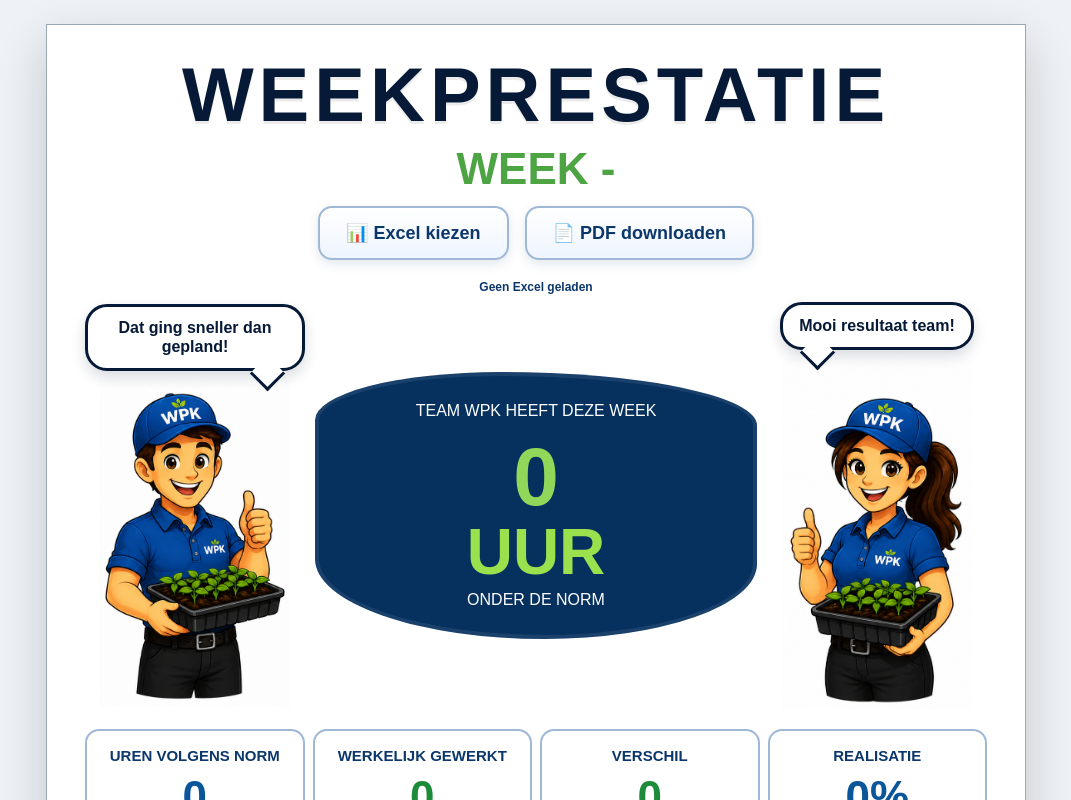
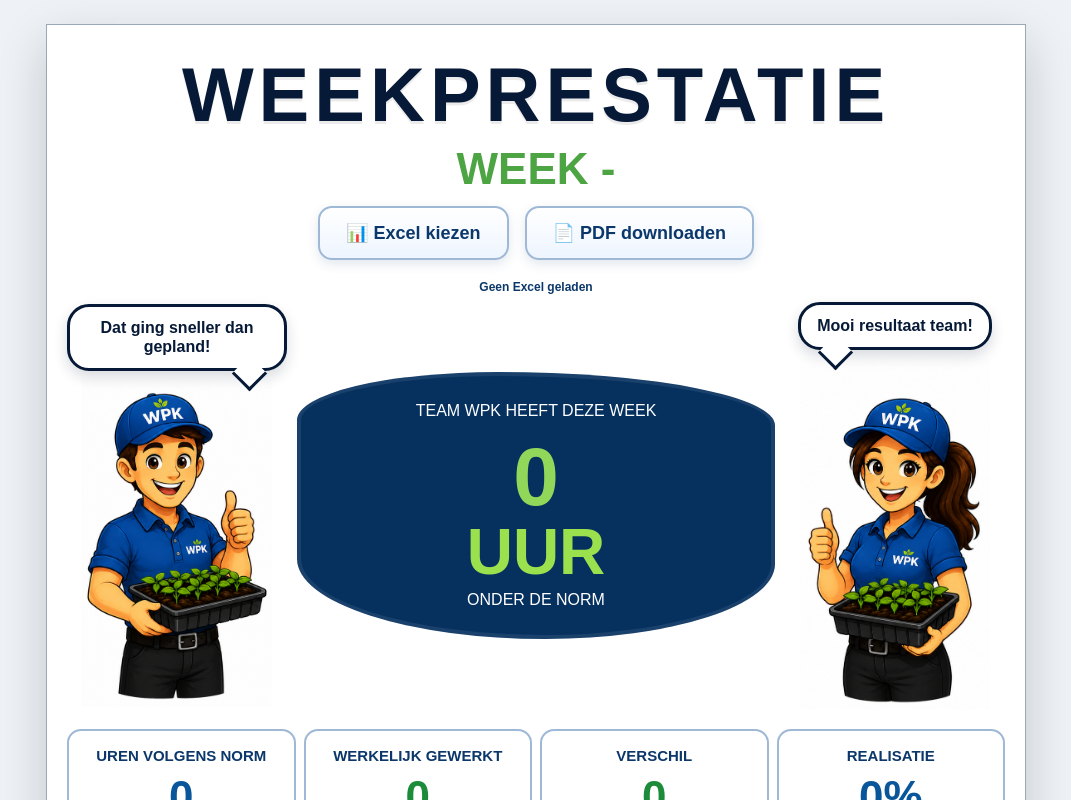
Before and after one commit to infoflorith-dev/wpk-weekprestatie, a React (Vite) app: page / in a window 1280 px wide. Shown: the top 800 px of the page, without its empty margins (104-1175 px from the left). Built offline with nearby package versions, Linux system fonts and the light colour scheme.

Commit message:
Update App.css

```diff
--- a/src/App.css
+++ b/src/App.css
@@ -17,7 +17,7 @@ body {
   background: white;
   border: 1px solid #9aa7b5;
   box-shadow: 0 18px 45px rgba(0,0,0,0.18);
-  padding: 26px 38px;
+  padding: 26px 20px;
   box-sizing: border-box;
   text-align: center;
 }
```
